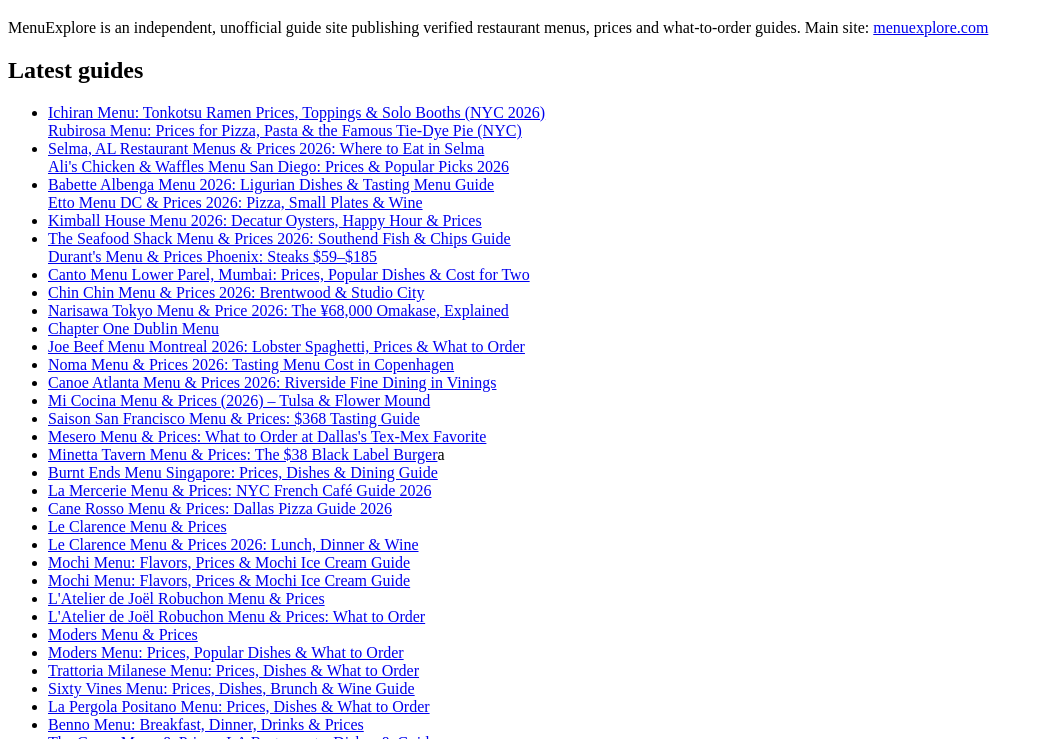
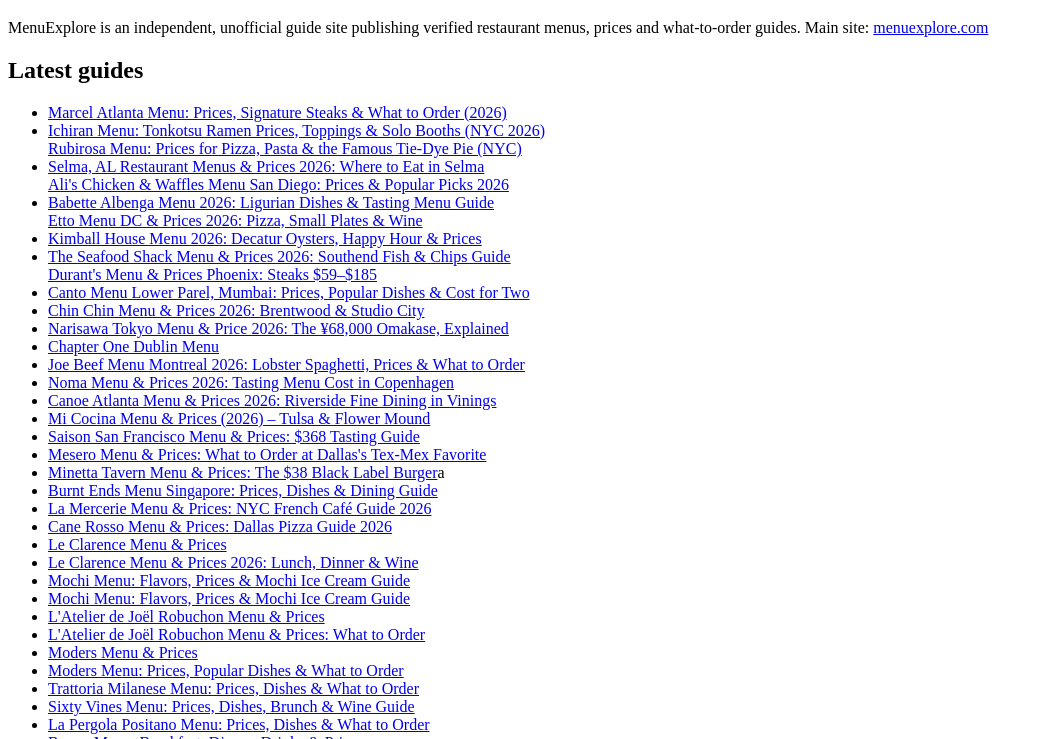
Before and after one commit to menuexplore/menuexplore.github.io, a plain HTML site: page index.html in a window 1280 px wide. Shown: the part 61-800 px from the top of the page, without its empty margins (0-1044 px from the left). Drawn offline with Linux system fonts and the light colour scheme.

Commit message:
Add Marcel Atlanta link to index

```diff
--- a/index.html
+++ b/index.html
@@ -10,6 +10,8 @@
 <p>MenuExplore is an independent, unofficial guide site publishing verified restaurant menus, prices and what-to-order guides. Main site: <a href="https://menuexplore.com">menuexplore.com</a></p>
 <h2>Latest guides</h2>
 <ul>
+
+<li><a href="marcel-atlanta-menu.html">Marcel Atlanta Menu: Prices, Signature Steaks &amp; What to Order (2026)</a></li>
   <li><a href="ichiran-menu.html">Ichiran Menu: Tonkotsu Ramen Prices, Toppings &amp; Solo Booths (NYC 2026)</a></li
   <li><a href="rubirosa-menu.html">Rubirosa Menu: Prices for Pizza, Pasta &amp; the Famous Tie-Dye Pie (NYC)</a></li>
   <li><a href="selma-menu.html">Selma, AL Restaurant Menus &amp; Prices 2026: Where to Eat in Selma</a></li
```
